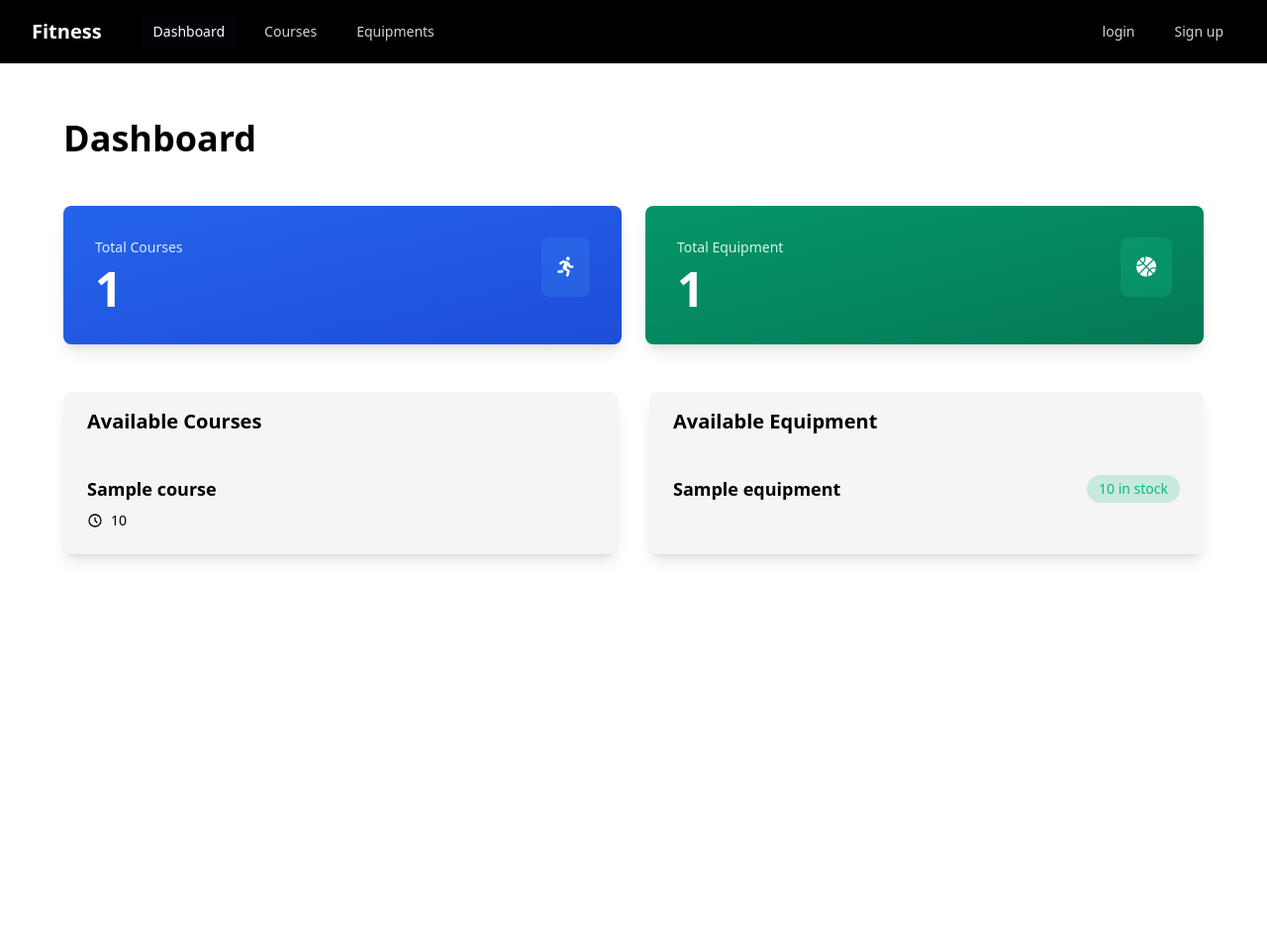
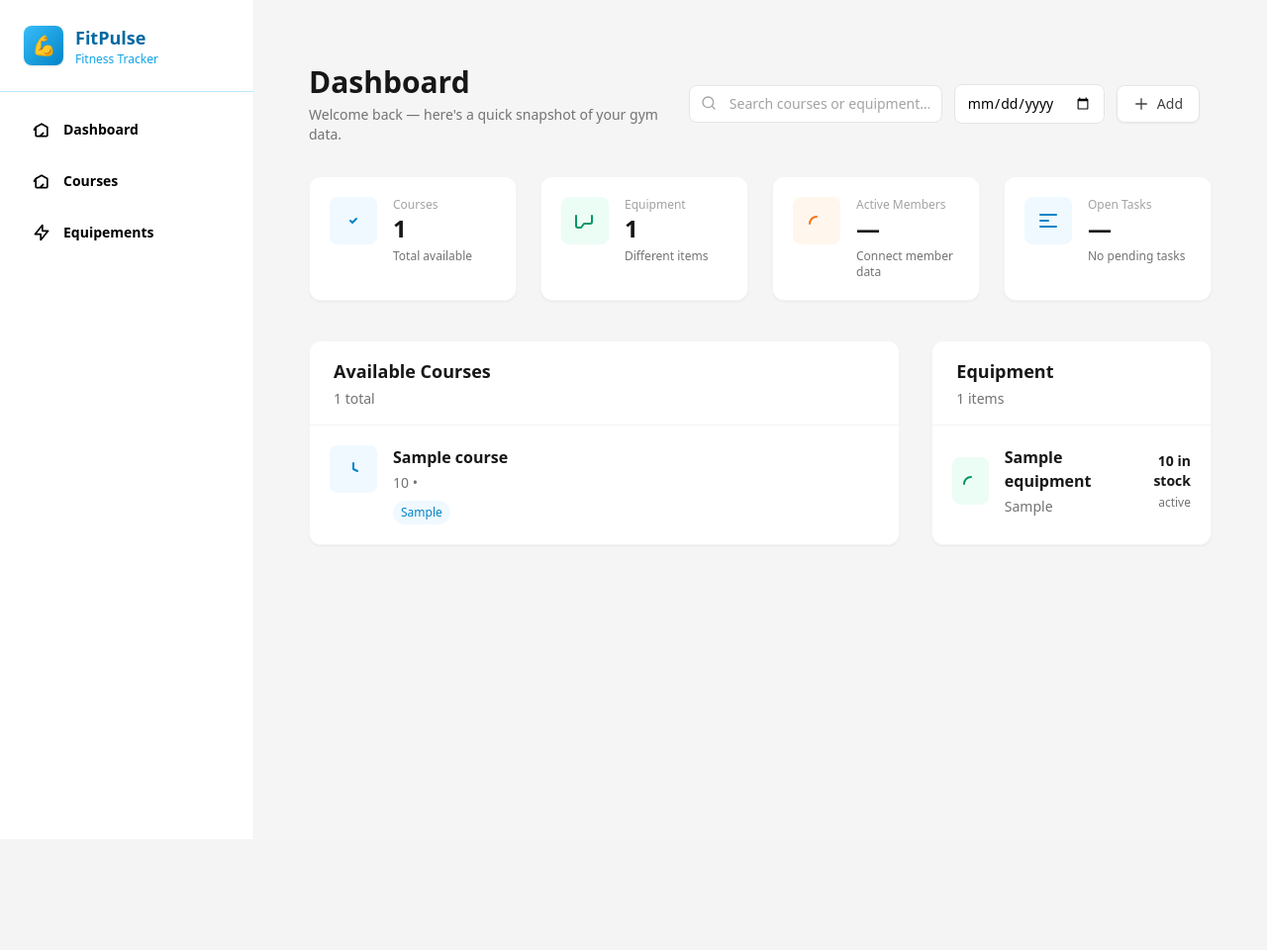
Before and after one commit to abderrahmane140/FItness_project, a PHP site: page / in a window 1280 px wide. Shown: the whole page at 99% size. After the commit the page ends 525 px from the top, so only its background shows below. Run offline with PHP 8.4, Linux system fonts and the light colour scheme; tables that the repository leaves empty hold one stand-in row (values such as "Sample post"); some libraries are stand-ins or nearby versions.

Commit message:
improve the dashboard desing

```diff
--- a/inc/footer.php
+++ b/inc/footer.php
@@ -1,5 +1,5 @@
     </div>
-  </main>
+
 </div>
 </body>
 </html>
--- a/inc/header.php
+++ b/inc/header.php
@@ -5,73 +5,79 @@
 <head>
     <meta charset="UTF-8">
     <meta name="viewport" content="width=device-width, initial-scale=1.0">
+    <link href="https://cdnjs.cloudflare.com/ajax/libs/font-awesome/6.0.0-beta3/css/all.min.css" rel="stylesheet">
+
+    <title>Fitness Dashboard</title>
     <script src="https://cdn.tailwindcss.com"></script>
-    <link rel="stylesheet" href="https://cdnjs.cloudflare.com/ajax/libs/font-awesome/6.0.0-beta3/css/all.min.css">
+    <style>
+        /* Smooth transitions */
+        * {
+            transition-property: background-color, border-color, color, fill, stroke;
+            transition-timing-function: cubic-bezier(0.4, 0, 0.2, 1);
+            transition-duration: 200ms;
+        }
 
-    <title>Fitness</title>
+        .sidebar-active {
+            background-color: rgba(239, 68, 68, 0.1);
+
+        }
+    </style>
+
 </head>
-<body>
-<div class="min-h-full">
-  <nav class="bg-black ">
-    <div class="mx-auto max-w-7xl px-4 sm:px-6 lg:px-8">
-      <div class="flex h-16 items-center justify-between">
-        <div class="flex items-center">
-          <div class="shrink-0">
-            <h1 class="font-bold text-xl text-white">Fitness</h1>
-          </div>
-          <div class="hidden md:block">
-            <div class="ml-10 flex items-baseline space-x-4">
-              <a href="index.php" aria-current="page" class="rounded-md bg-gray-950/50 px-3 py-2 text-sm font-medium text-white">Dashboard</a>
-              <a href="/Courses.php" class="rounded-md px-3 py-2 text-sm font-medium text-gray-300 hover:bg-white/5 hover:text-white">Courses</a>
-              <a href="/equipments.php" class="rounded-md px-3 py-2 text-sm font-medium text-gray-300 hover:bg-white/5 hover:text-white">Equipments</a>
-            </div>
-          </div>
-        </div>
-        <div class="flex items-center">
-            <div class="ml-10 flex items-baseline space-x-4">
-              <a href="#" class="rounded-md px-3 py-2 text-sm font-medium text-gray-300 hover:bg-white/5 hover:text-white">login</a>
-              <a href="#" class="rounded-md px-3 py-2 text-sm font-medium text-gray-300 hover:bg-white/5 hover:text-white">Sign up</a>
+<body class="bg-neutral-100">
+
+<div class="flex h-screen overflow-hidden">
+
+    <!-- Sidebar -->
+    <aside class="w-64 bg-white   overflow-y-auto shadow-sm">
+
+        <!-- Sidebar Header -->
+        <div class="p-6 border-b border-sky-200 bg-white">
+            <div class="flex items-center gap-3">
+                <div class="w-10 h-10 bg-gradient-to-br from-sky-400 to-sky-600 rounded-lg flex items-center justify-center shadow">
+                    <span class="text-xl font-bold text-white">💪</span>
+                </div>
+                <div>
+                    <h1 class="text-lg font-bold text-sky-700">FitPulse</h1>
+                    <p class="text-xs text-sky-500">Fitness Tracker</p>
+                </div>
             </div>
         </div>
-        <div class="-mr-2 flex md:hidden">
-          <!-- Mobile menu button -->
-          <button type="button" command="--toggle" commandfor="mobile-menu" class="relative inline-flex items-center justify-center rounded-md p-2 text-gray-400 hover:bg-white/5 hover:text-white focus:outline-2 focus:outline-offset-2 focus:outline-indigo-500">
-            <span class="absolute -inset-0.5"></span>
-            <span class="sr-only">Open main menu</span>
-            <svg viewBox="0 0 24 24" fill="none" stroke="currentColor" stroke-width="1.5" data-slot="icon" aria-hidden="true" class="size-6 in-aria-expanded:hidden">
-              <path d="M3.75 6.75h16.5M3.75 12h16.5m-16.5 5.25h16.5" stroke-linecap="round" stroke-linejoin="round" />
-            </svg>
-            <svg viewBox="0 0 24 24" fill="none" stroke="currentColor" stroke-width="1.5" data-slot="icon" aria-hidden="true" class="size-6 not-in-aria-expanded:hidden">
-              <path d="M6 18 18 6M6 6l12 12" stroke-linecap="round" stroke-linejoin="round" />
-            </svg>
-          </button>
-        </div>
-      </div>
-    </div>
 
-    <el-disclosure id="mobile-menu" hidden class="block md:hidden">
-      <div class="space-y-1 px-2 pt-2 pb-3 sm:px-3">
-              <a href="index.php" aria-current="page" class="rounded-md bg-gray-950/50 px-3 py-2 text-sm font-medium text-white">Dashboard</a>
-              <a href="/Courses.php" class="rounded-md px-3 py-2 text-sm font-medium text-gray-300 hover:bg-white/5 hover:text-white">Courses</a>
-              <a href="/equipments.php" class="rounded-md px-3 py-2 text-sm font-medium text-gray-300 hover:bg-white/5 hover:text-white">Equipments</a>
-      </div>
-      <div class="border-t border-white/10 pt-4 pb-3">
-        <div class="flex items-center px-5">
 
-          <button type="button" class="relative ml-auto shrink-0 rounded-full p-1 text-gray-400 hover:text-white focus:outline-2 focus:outline-offset-2 focus:outline-indigo-500">
-            <span class="absolute -inset-1.5"></span>
-            <span class="sr-only">View notifications</span>
-          </button>
-        </div>
-        <div class="mt-3 space-y-1 px-2">
-          <a href="#" class="block rounded-md px-3 py-2 text-base font-medium text-gray-400 hover:bg-white/5 hover:text-white">Sign out</a>
-        </div>
-      </div>
-    </el-disclosure>
-  </nav>
+        <!-- Navigation -->
+        <nav class="p-4">
+            <div class="mb-8">
 
-  <header class="relative after:pointer-events-none after:absolute after:inset-x-0 after:inset-y-0 after:border-y after:border-white/10">
+               <a href="index.php" class="hover:bg-sky-50 rounded-md font-bold flex items-center gap-3 px-4 py-3 mb-2 text-black">
+                    <svg class="w-5 h-5 text-black" fill="none" stroke="currentColor" viewBox="0 0 24 24">
+                        <path stroke-linecap="round" stroke-linejoin="round" stroke-width="2" d="M3 12l2-3m0 0l7-4 7 4M5 9v10a1 1 0 001 1h12a1 1 0 001-1V9m-9 11l4-4"></path>
+                    </svg>
+                    <span class="text-sm">Dashboard</span>
+                </a>
 
-  </header>
-  <main>
-    <div class="mx-auto max-w-7xl px-4 py-6 sm:px-6 lg:px-8">
+                <a href="/Courses.php" class="rounded-md hover:bg-sky-50 font-bold flex items-center gap-3 px-4 py-3 mb-2 text-black">
+                    <svg class="w-5 h-5 text-black" fill="none" stroke="currentColor" viewBox="0 0 24 24">
+                        <path stroke-linecap="round" stroke-linejoin="round" stroke-width="2" d="M3 12l2-3m0 0l7-4 7 4M5 9v10a1 1 0 001 1h12a1 1 0 001-1V9m-9 11l4-4"></path>
+                    </svg>
+                    <span class="text-sm">Courses</span>
+                </a>
+
+                <a href="/equipments.php" class="flex items-center gap-3 px-4 py-3 rounded-md font-bold  mb-2 hover:bg-sky-50 text-black">
+                    <svg class="w-5 h-5 text-black" fill="none" stroke="currentColor" viewBox="0 0 24 24">
+                        <path stroke-linecap="round" stroke-linejoin="round" stroke-width="2" d="M13 10V3L4 14h7v7l9-11h-7z"></path>
+                    </svg>
+                    <span class="text-sm">Equipements</span>
+                </a>
+
+
+            </div>
+
+
+
+        </nav>
+
+    </aside>
+
+    <!-- Main Content -->
+    <div class="flex-1 overflow-auto p-6">
--- a/index.php
+++ b/index.php
@@ -1,89 +1,165 @@
 <?php include 'inc/header.php'?>
+
 <?php
+
+function e($v) {
+    return htmlspecialchars($v ?? '', ENT_QUOTES, 'UTF-8');
+}
+
+// Fetch courses
 $sql_courses = 'SELECT * FROM courses';
 $result_courses = mysqli_query($conn, $sql_courses);
 $courses = mysqli_fetch_all($result_courses, MYSQLI_ASSOC);
 
+// Fetch equipments
 $sql_equipments = 'SELECT * FROM equipments';
 $result_equipments = mysqli_query($conn, $sql_equipments);
 $equipments = mysqli_fetch_all($result_equipments, MYSQLI_ASSOC);
 ?>
 
 <!-- Main Container -->
-<div class="min-h-screen p-8">
-  <div class="max-w-7xl mx-auto">
+<div class="min-h-screen ">
+  <div class="max-w-7xl mx-auto px-4 sm:px-6 lg:px-8 py-10">
 
-    <!-- Header Section -->
-    <div class="mb-12">
-      <h1 class="text-4xl font-bold  mb-2">Dashboard</h1>
+    <!-- Top bar -->
+    <div class="flex flex-col md:flex-row md:items-center md:justify-between gap-6 mb-8">
+      <div>
+        <h1 class="text-3xl font-extrabold text-neutral-900 leading-tight">Dashboard</h1>
+        <p class="text-sm text-neutral-500 mt-1">Welcome back — here's a quick snapshot of your gym data.</p>
       </div>
 
-    <!-- Statistics Cards -->
-    <div class="grid grid-cols-1 md:grid-cols-2 gap-6 mb-12">
-      <!-- Courses Card -->
-      <div class="group bg-gradient-to-br from-blue-600 to-blue-700 rounded-lg p-8 shadow-lg hover:shadow-xl transition-shadow duration-300">
-        <div class="flex items-start justify-between">
-          <div>
-            <p class="text-blue-100 text-sm font-medium mb-2">Total Courses</p>
-            <p class="text-5xl font-bold text-white"><?php echo count($courses); ?></p>
+      <div class="flex items-center gap-3">
+        <div class="relative">
+          <input type="text" id="search" placeholder="Search courses or equipment..." class="w-64 pl-10 pr-3 py-2 rounded-lg border border-neutral-200 bg-white text-sm placeholder:text-neutral-400 focus:outline-none focus:ring-2 focus:ring-sky-300" />
+          <svg class="w-4 h-4 text-neutral-400 absolute left-3 top-2.5" viewBox="0 0 24 24" fill="none" stroke="currentColor">
+            <path stroke-linecap="round" stroke-linejoin="round" stroke-width="2" d="M21 21l-4.35-4.35M11 19a8 8 0 100-16 8 8 0 000 16z"></path>
+          </svg>
         </div>
-          <div class="bg-blue-500 bg-opacity-30 p-4 rounded-lg">
-                <i class="fas fa-running text-white text-xl"></i>
+
+        <input type="date" class="px-3 py-2 rounded-lg border border-neutral-200 bg-white text-sm focus:outline-none focus:ring-2 focus:ring-sky-300" />
+
+        <button class="inline-flex items-center gap-2 px-4 py-2 bg-white border border-neutral-200 rounded-lg shadow-sm hover:shadow-md text-sm text-neutral-700">
+          <svg class="w-4 h-4" viewBox="0 0 24 24" fill="none" stroke="currentColor"><path stroke-linecap="round" stroke-linejoin="round" stroke-width="2" d="M12 4v16m8-8H4"></path></svg>
+          Add
+        </button>
+
+        <div class="flex items-center gap-3">
+          <img src="https://ui-avatars.com/api/?name=JD&background=2dd4bf&color=fff&rounded=true" alt="avatar" class="w-9 h-9 rounded-full shadow-sm" />
         </div>
       </div>
     </div>
 
-      <!-- Equipment Card -->
-      <div class="group bg-gradient-to-br from-emerald-600 to-emerald-700 rounded-lg p-8 shadow-lg hover:shadow-xl transition-shadow duration-300">
-        <div class="flex items-start justify-between">
-          <div>
-            <p class="text-emerald-100 text-sm font-medium mb-2">Total Equipment</p>
-            <p class="text-5xl font-bold text-white"><?php echo count($equipments); ?></p>
+    <!-- Stats -->
+    <div class="grid grid-cols-1 sm:grid-cols-2 lg:grid-cols-4 gap-6 mb-10">
+      <div class="bg-white rounded-xl p-5 border border-neutral-100 shadow-sm">
+        <div class="flex items-start gap-4">
+          <div class="w-12 h-12 flex items-center justify-center rounded-lg bg-sky-50">
+            <svg class="w-6 h-6 text-sky-600" viewBox="0 0 24 24" fill="none" stroke="currentColor"><path stroke-linecap="round" stroke-linejoin="round" stroke-width="2" d="M9 12l2 2 4-4"></path></svg>
           </div>
-          <div class="bg-emerald-500 bg-opacity-30 p-4 rounded-lg">
-            <i class="fas fa-basketball-ball text-white text-xl"></i>
+          <div class="flex-1">
+            <p class="text-xs text-neutral-400">Courses</p>
+            <p class="text-2xl font-bold text-neutral-900"><?php echo count($courses); ?></p>
+            <p class="text-xs text-neutral-500 mt-1">Total available</p>
+          </div>
+        </div>
+      </div>
 
+      <div class="bg-white rounded-xl p-5 border border-neutral-100 shadow-sm">
+        <div class="flex items-start gap-4">
+          <div class="w-12 h-12 flex items-center justify-center rounded-lg bg-emerald-50">
+            <svg class="w-6 h-6 text-emerald-600" viewBox="0 0 24 24" fill="none" stroke="currentColor"><path stroke-linecap="round" stroke-linejoin="round" stroke-width="2" d="M3 7v10a2 2 0 002 2h3l3-4h6a2 2 0 002-2V7"></path></svg>
+          </div>
+          <div class="flex-1">
+            <p class="text-xs text-neutral-400">Equipment</p>
+            <p class="text-2xl font-bold text-neutral-900"><?php echo count($equipments); ?></p>
+            <p class="text-xs text-neutral-500 mt-1">Different items</p>
+          </div>
+        </div>
+      </div>
+
+      <div class="bg-white rounded-xl p-5 border border-neutral-100 shadow-sm">
+        <div class="flex items-start gap-4">
+          <div class="w-12 h-12 flex items-center justify-center rounded-lg bg-orange-50">
+            <svg class="w-6 h-6 text-orange-500" viewBox="0 0 24 24" fill="none" stroke="currentColor"><path stroke-linecap="round" stroke-linejoin="round" stroke-width="2" d="M12 8c-3.866 0-7 3.134-7 7"></path></svg>
+          </div>
+          <div class="flex-1">
+            <p class="text-xs text-neutral-400">Active Members</p>
+            <p class="text-2xl font-bold text-neutral-900">—</p>
+            <p class="text-xs text-neutral-500 mt-1">Connect member data</p>
+          </div>
+        </div>
+      </div>
+
+      <div class="bg-white rounded-xl p-5 border border-neutral-100 shadow-sm">
+        <div class="flex items-start gap-4">
+          <div class="w-12 h-12 flex items-center justify-center rounded-lg bg-sky-50">
+            <svg class="w-6 h-6 text-sky-600" viewBox="0 0 24 24" fill="none" stroke="currentColor"><path stroke-linecap="round" stroke-linejoin="round" stroke-width="2" d="M4 6h16M4 12h8m-8 6h16"></path></svg>
+          </div>
+          <div class="flex-1">
+            <p class="text-xs text-neutral-400">Open Tasks</p>
+            <p class="text-2xl font-bold text-neutral-900">—</p>
+            <p class="text-xs text-neutral-500 mt-1">No pending tasks</p>
           </div>
         </div>
       </div>
     </div>
 
-    <!-- Content Grid -->
-    <div class="grid grid-cols-1 lg:grid-cols-2 gap-8">
+    <!-- Main content -->
+    <div class="grid grid-cols-1 lg:grid-cols-3 gap-8">
 
-      <!-- Courses Section -->
-      <div class="bg-neutral-100 rounded-lg shadow-lg overflow-hidden">
-        <div class="px-6 py-4">
-          <h2 class="text-xl font-bold">Available Courses</h2>
+      <!-- Courses list -->
+      <div class="lg:col-span-2 bg-white rounded-xl border border-neutral-100 shadow-sm overflow-hidden">
+        <div class="flex items-center justify-between px-6 py-4 border-b border-neutral-100">
+          <div>
+            <h2 class="text-lg font-bold text-neutral-900">Available Courses</h2>
+            <p class="text-sm text-neutral-500 mt-1"><?php echo count($courses); ?> total</p>
           </div>
-        <div class="divide-y divide-slate-700 max-h-96 overflow-y-auto">
+        </div>
+
+        <div id="coursesList" class="divide-y divide-neutral-100 max-h-[580px] overflow-y-auto">
           <?php foreach($courses as $course) { ?>
-            <div class="p-6 hover:bg-neutral-200 transition-colors duration-200">
-              <h3 class="text-lg font-semibold  mb-2"><?php echo htmlspecialchars($course['title']); ?></h3>
-              <div class="flex items-center  text-sm">
-                <svg class="w-4 h-4 mr-2" fill="none" stroke="currentColor" viewBox="0 0 24 24">
-                  <path stroke-linecap="round" stroke-linejoin="round" stroke-width="2" d="M12 8v4l3 3m6-3a9 9 0 11-18 0 9 9 0 0118 0z"></path>
-                </svg>
-                <span><?php echo htmlspecialchars($course['duration']); ?></span>
+            <div class="p-5 hover:bg-neutral-50 transition-colors flex items-start gap-4">
+              <div class="flex-none">
+                <div class="w-12 h-12 rounded-lg bg-sky-50 flex items-center justify-center">
+                  <svg class="w-6 h-6 text-sky-600" viewBox="0 0 24 24" fill="none" stroke="currentColor"><path stroke-linecap="round" stroke-linejoin="round" stroke-width="2" d="M12 6v6l4 2"></path></svg>
+                </div>
+              </div>
+
+              <div class="flex-1">
+                <h3 class="text-base font-semibold text-neutral-900"><?php echo e($course['title']); ?></h3>
+                <p class="text-sm text-neutral-500 mt-1"><?php echo e($course['duration']); ?> • <?php echo e($course['created_at'] ?? ''); ?></p>
+                <?php if(!empty($course['category'])) { ?>
+                  <span class="inline-block text-xs bg-sky-50 text-sky-600 px-2 py-1 rounded-full mt-2"><?php echo e($course['category']); ?></span>
+                <?php } ?>
               </div>
             </div>
           <?php } ?>
         </div>
       </div>
 
-      <!-- Equipment Section -->
-      <div class="bg-neutral-100 rounded-lg shadow-lg overflow-hidden">
-        <div class="text-black px-6 py-4">
-          <h2 class="text-xl font-bold">Available Equipment</h2>
+      <!-- Equipment panel -->
+      <div class="bg-white rounded-xl border border-neutral-100 shadow-sm overflow-hidden">
+        <div class="px-6 py-4 border-b border-neutral-100">
+          <h2 class="text-lg font-bold text-neutral-900">Equipment</h2>
+          <p class="text-sm text-neutral-500 mt-1"><?php echo count($equipments); ?> items</p>
         </div>
-        <div class="divide-y divide-slate-700 max-h-96 overflow-y-auto">
+
+        <div id="equipmentsList" class="divide-y divide-neutral-100 max-h-[580px] overflow-y-auto">
           <?php foreach($equipments as $equipment) { ?>
-            <div class="p-6 hover:bg-neutral-200 transition-colors duration-200">
-              <div class="flex items-center justify-between">
-                <h3 class="text-lg font-semibold"><?php echo htmlspecialchars($equipment['name']); ?></h3>
-                <span class="bg-emerald-500 bg-opacity-20 text-emerald-500 px-3 py-1 rounded-full text-sm font-medium">
-                  <?php echo htmlspecialchars($equipment['quantity']); ?> in stock
-                </span>
+            <div class="p-5 hover:bg-neutral-50 transition-colors flex items-center justify-between gap-4">
+              <div class="flex items-center gap-4">
+                <div class="w-12 h-12 rounded-lg bg-emerald-50 flex items-center justify-center">
+                  <svg class="w-6 h-6 text-emerald-600" viewBox="0 0 24 24" fill="none" stroke="currentColor"><path stroke-linecap="round" stroke-linejoin="round" stroke-width="2" d="M12 8c-3.866 0-7 3.134-7 7"></path></svg>
+                </div>
+                <div>
+                  <h3 class="text-base font-semibold text-neutral-900"><?php echo e($equipment['name']); ?></h3>
+                  <p class="text-sm text-neutral-500 mt-1"><?php echo e($equipment['type'] ?? ''); ?></p>
+                </div>
+              </div>
+
+              <div class="text-right">
+                <div class="text-sm font-semibold text-neutral-900"><?php echo intval($equipment['quantity']); ?> in stock</div>
+                <div class="text-xs text-neutral-500 mt-1"><?php echo e($equipment['state'] ?? ''); ?></div>
               </div>
             </div>
           <?php } ?>
```
Lines whose indentation alone changed are shown as unchanged.
